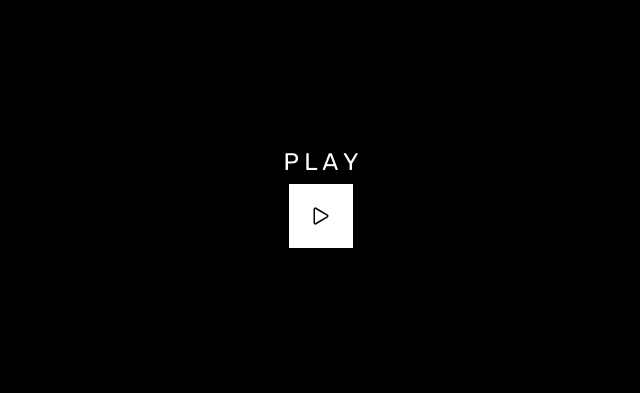
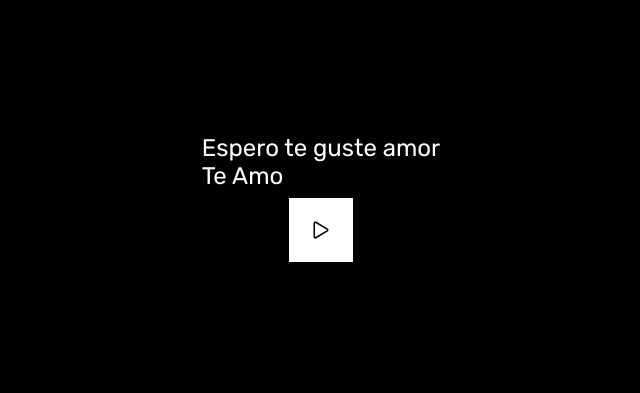
Before and after one commit to panlar/bts, a plain HTML site: page index.html in a window 1280 px wide. Shown: the part 202-595 px from the top of the page, without its empty margins (319-959 px from the left). Drawn offline with nearby package versions, Linux system fonts and the light colour scheme.

Commit message:
Actualizando

```diff
--- a/index.html
+++ b/index.html
@@ -19,7 +19,9 @@
 
     <div class="load">
       <span>
-        P L A Y
+        Espero te guste amor
+        <br>
+        Te Amo
       </span>
       <div class="loadButton">
         <ion-icon name="play-outline"></ion-icon>
```
